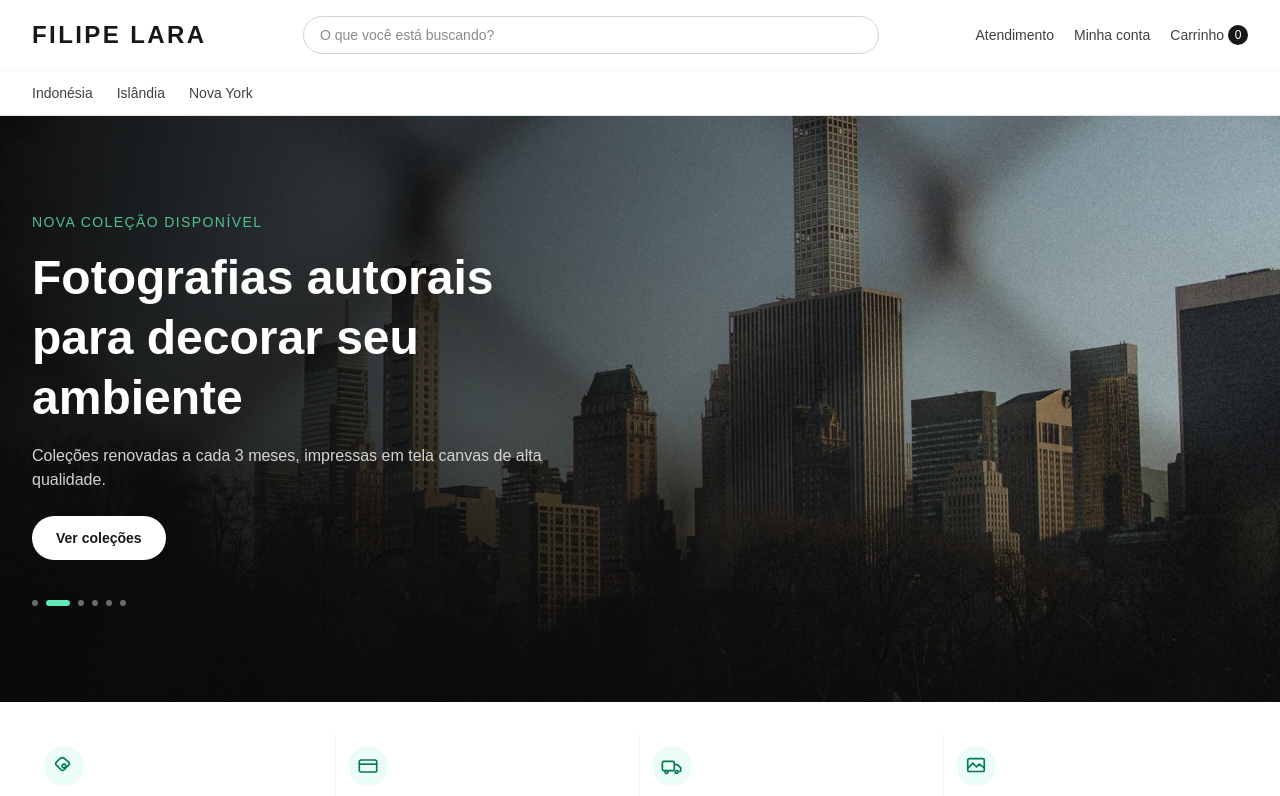
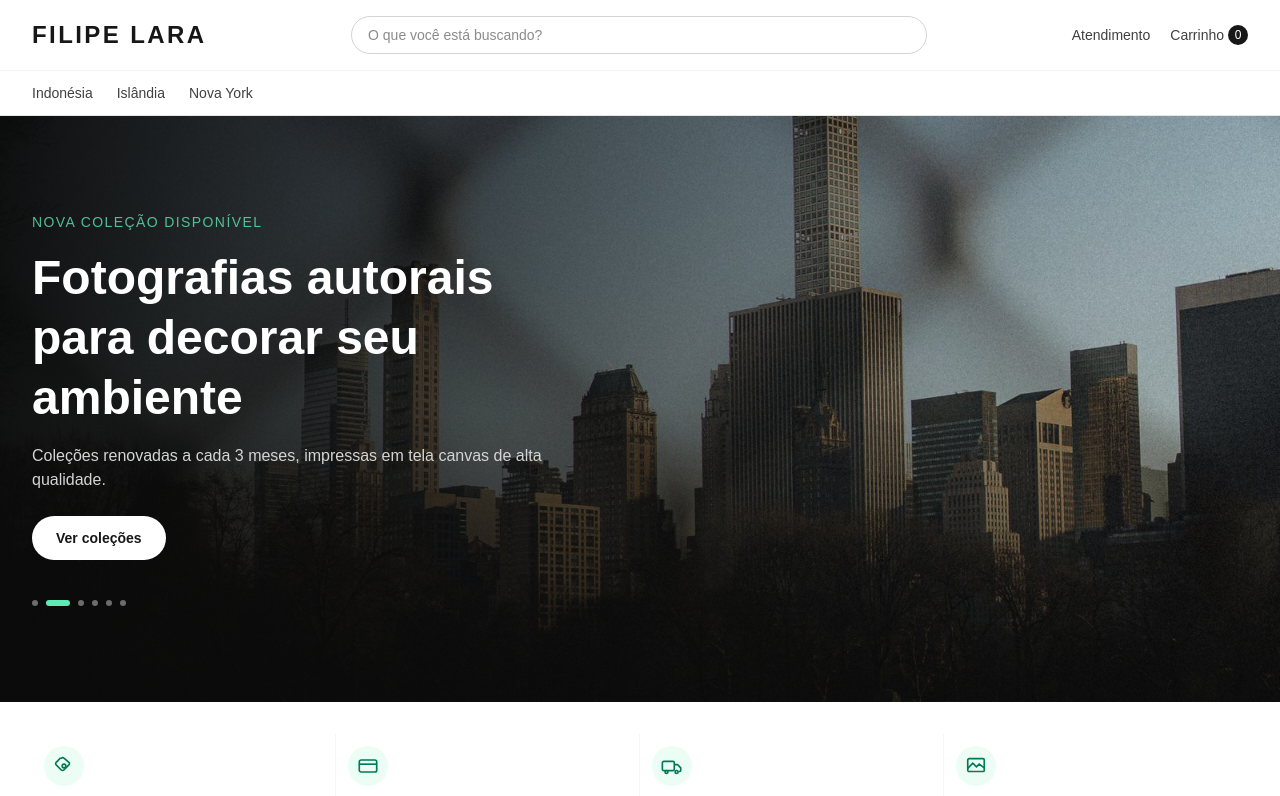
Before and after one commit to JohniGomes/mandaprints, a Next.js app: page / in a window 1280 px wide. Shown: the top 796 px of the page. Built offline with nearby package versions, Linux system fonts and the light colour scheme.

Commit message:
Remove link Minha conta (nao ha sistema de login/conta)

```diff
--- a/src/components/Header.tsx
+++ b/src/components/Header.tsx
@@ -41,9 +41,6 @@ export default function Header() {
         <div className="flex items-center gap-3 text-sm text-neutral-700 sm:gap-5">
           <Link href="/atendimento" className="hidden md:block hover:text-neutral-900">
             Atendimento
-          </Link>
-          <Link href="/conta" className="hidden md:block hover:text-neutral-900">
-            Minha conta
           </Link>
           <Link href="/carrinho" className="relative flex items-center gap-1 hover:text-neutral-900">
             <span className="hidden sm:inline">Carrinho</span>
@@ -130,15 +127,6 @@ export default function Header() {
                   Atendimento
                 </Link>
               </li>
-              <li>
-                <Link
-                  href="/conta"
-                  onClick={() => setMenuAberto(false)}
-                  className="block rounded-md px-3 py-3 text-sm font-medium hover:bg-neutral-100"
-                >
-                  Minha conta
-                </Link>
-              </li>
             </ul>
           </div>
         </div>
```
